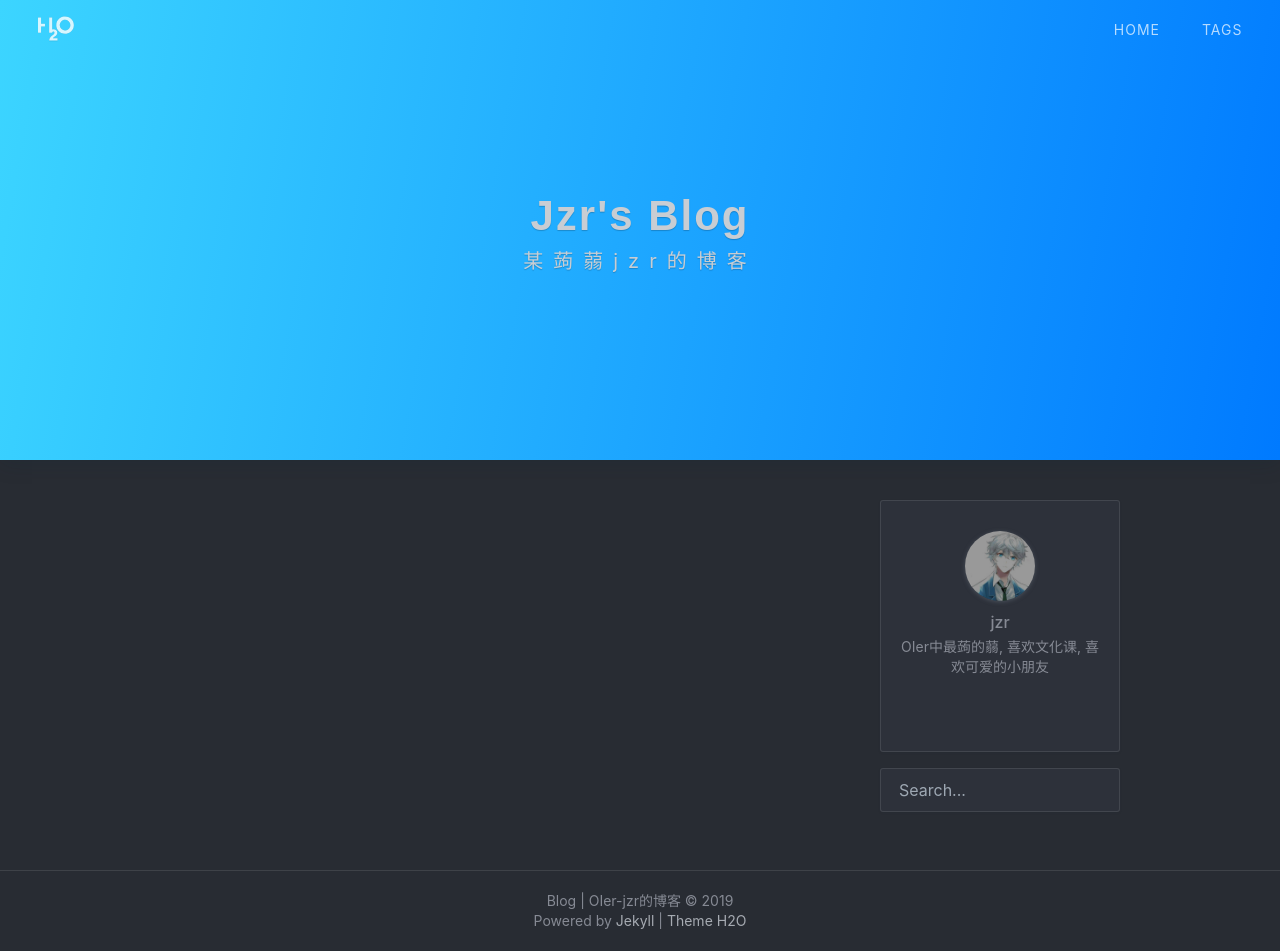
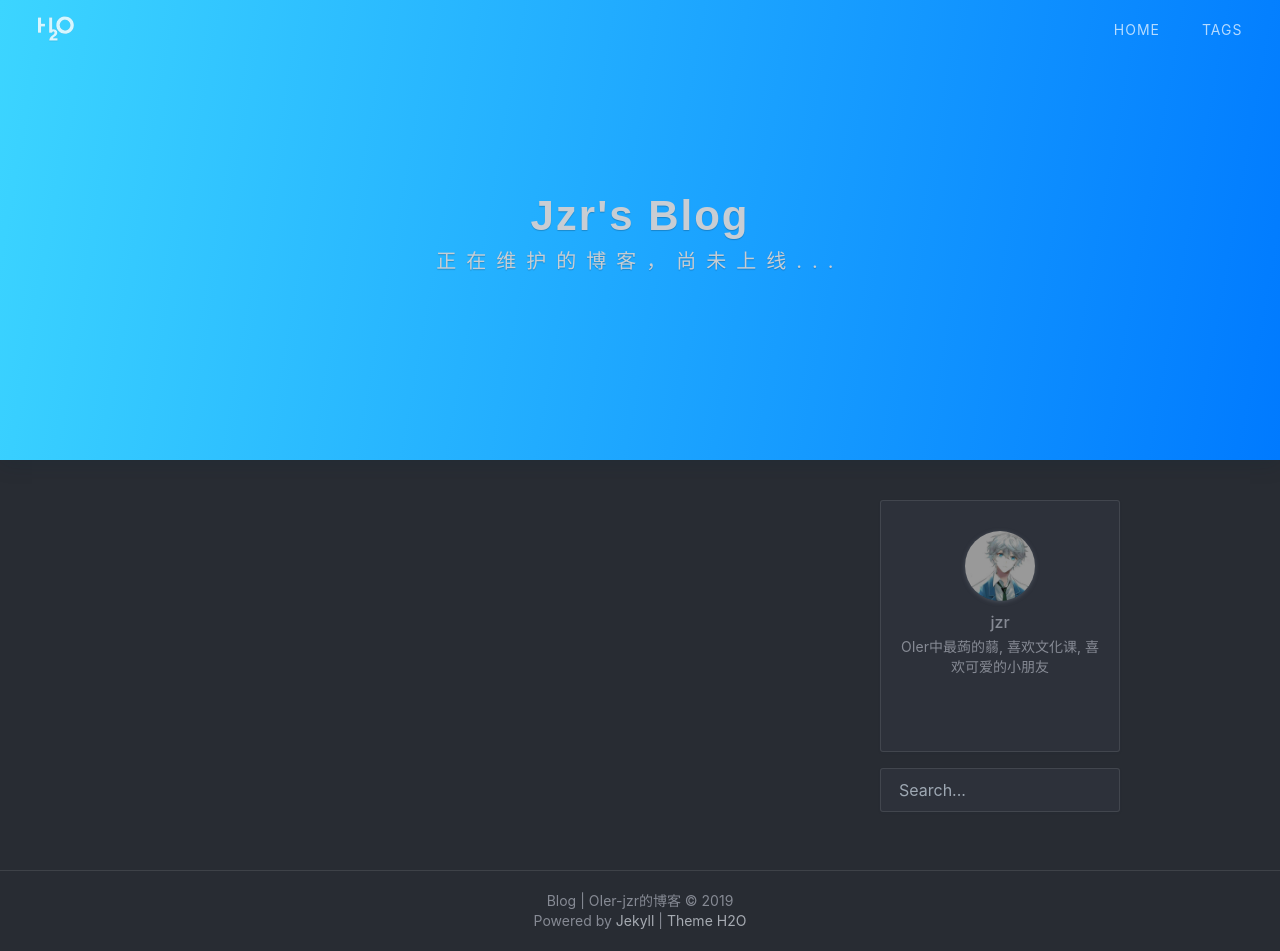
Before and after one commit to oiejzr/oiejzr.github.io, a Jekyll site: the page built from index.html, in a window 1280 px wide and 951 px high. Built offline with Jekyll 4.4.1, drawn with Linux system fonts in a browser that asks for light colours; nearby versions of some CDN libraries; the list of posts is cut into pages by our own code; a style sheet for code colours, icons or effects is not loaded.

Commit message:
Offline Notice

```diff
--- a/index.html
+++ b/index.html
@@ -1,7 +1,7 @@
 ---
 layout: default
 home-title: Jzr's Blog
-description: 某蒟蒻jzr的博客
+description: 正在维护的博客，尚未上线...
 ---
 
 {% include header.html %}
```
